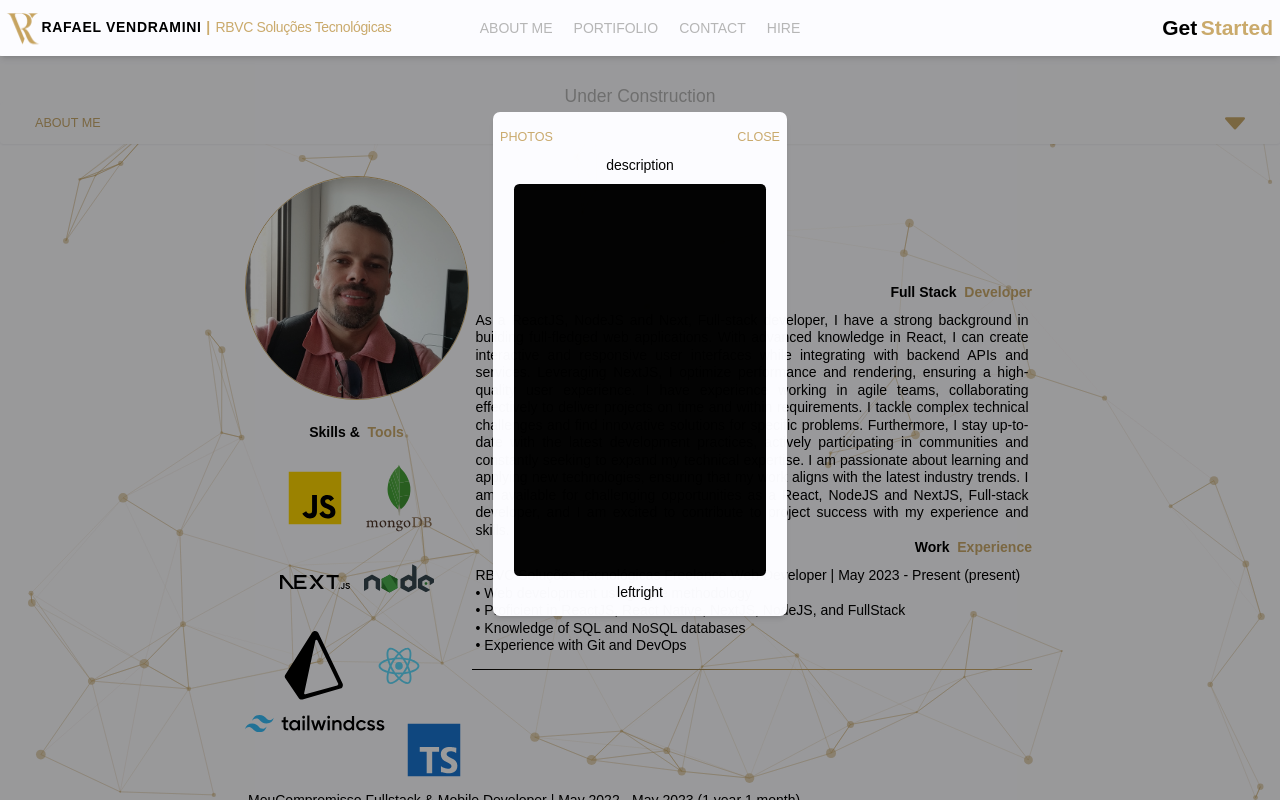
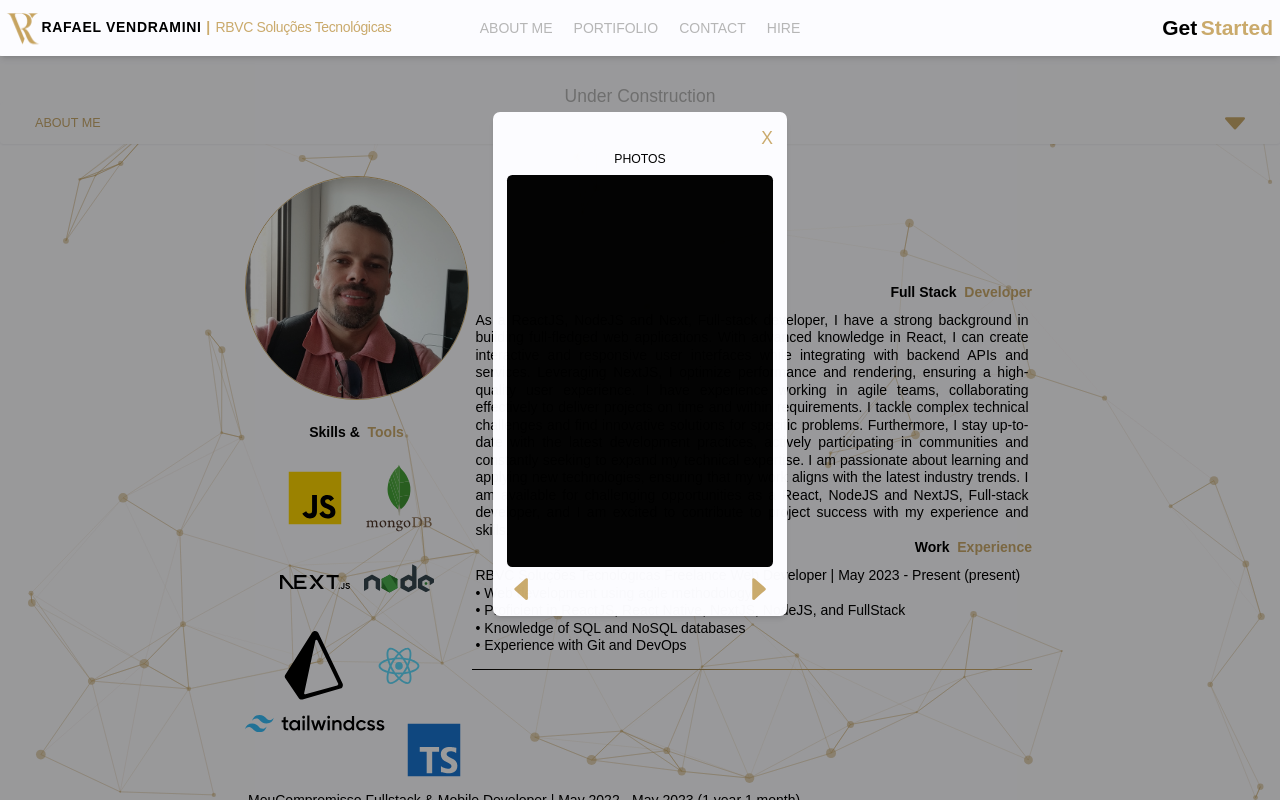
Before and after one commit to rafaelbvc/rbvc-profile-v2, a React (Vite) app: page / in a window 1280 px wide. Both pictures are taken after a click on the picture 356 px from the left and 287 px from the top of the page. Shown: the top 800 px of the page. Built offline with nearby package versions, Linux system fonts and the light colour scheme; no server answers.

Commit message:
v. 0.3.3 - ModalPhotos

```diff
--- a/src/components/modals/photos/PhotosModal.tsx
+++ b/src/components/modals/photos/PhotosModal.tsx
@@ -1,26 +1,25 @@
 import { UseIsVisibleContext } from "../../context/IsVisibleContext"
 import { handleVisibility } from "../../../utils/handleVisible"
+import ArrowLeft from "../../svg/ArrowRight"
+import ArrowRight from "../../svg/ArrowLeft"
 
 
 
 const PhotosModal = () => {
 
   const { isVisiblePhotosModal, setPhotosModalVisibilityState } = UseIsVisibleContext()
-  // onClick={() => setPhotosModalVisibilityState(handleVisibility(isVisiblePhotosModal))}
 
   return (
-    <article className={`${isVisiblePhotosModal}  absolute flex justify-center z-40 w-screen h-screen bg-blackAlpha animate-pingIMG`} >
-      <section className="flex justify-between items-center flex-col mt-[4rem] w-[21rem] h-[36rem] bg-lightGray rounded-lg shadow-md p-4">
-        <header className="flex justify-between w-[21rem] px-2">
-          <p className="smallTitles">PHOTOS</p>
-          <button onClick={() => setPhotosModalVisibilityState(handleVisibility(isVisiblePhotosModal))} className="smallTitles">CLOSE</button>
+    <article className={`${isVisiblePhotosModal}  absolute flex justify-center z-40 w-screen h-screen bg-blackAlpha animate-pingIMG`}>
+      <section className="flex items-center flex-col mt-[4rem] w-[21rem] h-[36rem] bg-lightGray rounded-lg shadow-md p-4">
+        <header className="flex justify-end w-[21rem] px-4">
+          <button onClick={() => setPhotosModalVisibilityState(handleVisibility(isVisiblePhotosModal))} className="text-xl text-golden text-bold">X</button>
         </header>
-
-        <p>description</p>
-        <div className="w-[18rem] h-[28rem] bg-black rounded-md"></div>
-        <menu>
-          <button>left</button>
-          <button>right</button>
+        <p className="text-sm">PHOTOS</p>
+        <div className="my-2 w-[19rem] h-[28rem] bg-black rounded-md"></div>
+        <menu className="flex justify-between w-[21rem] mt-1  px-6">
+          <ArrowLeft width="14" />
+          <ArrowRight width="14" />
         </menu>
       </section>
     </article>
--- /dev/null
+++ b/src/components/svg/ArrowLeft.tsx
@@ -0,0 +1,18 @@
+import { TSVGPropsType } from "../../types/svgPropsType"
+
+const ArrowRight = ({ width }: TSVGPropsType) => {
+    return (
+        <svg version="1.1" id="Layer_1" xmlns="http://www.w3.org/2000/svg" xmlnsXlink="http://www.w3.org/1999/xlink" x="0px" y="0px"
+            width={width}  viewBox="0 0 81 128" enableBackground="new 0 0 81 128" xmlSpace="preserve">
+            <g>
+                <path fillRule="evenodd" clipRule="evenodd" d="M1.459,63.752c0-17.607,0.04-35.214-0.03-52.821
+		C1.414,6.986,2.021,3.483,6.05,1.717c3.935-1.725,7.047-0.121,10.042,2.51C35.8,21.541,55.574,38.779,75.313,56.059
+		c6.853,6,6.823,9.906-0.098,15.962c-19.742,17.275-39.514,34.516-59.223,51.827c-3.008,2.645-6.135,4.165-10.052,2.379
+		c-3.83-1.746-4.521-5.088-4.508-8.915C1.496,99.459,1.46,81.605,1.459,63.752z" fill="#CAAA6C" />
+            </g>
+        </svg>
+
+    )
+}
+
+export default ArrowRight
--- /dev/null
+++ b/src/components/svg/ArrowRight.tsx
@@ -0,0 +1,18 @@
+import { TSVGPropsType } from "../../types/svgPropsType"
+
+const ArrowLeft = ({ width }: TSVGPropsType) => {
+    return (
+        <svg version="1.1" id="Layer_1" xmlns="http://www.w3.org/2000/svg" xmlnsXlink="http://www.w3.org/1999/xlink" x="0px" y="0px"
+            width={width} viewBox="0 0 81 128" enableBackground="new 0 0 81 128" xmlSpace="preserve">
+            <g>
+                <path fillRule="evenodd" clipRule="evenodd" d="M80.398,64.248c0,17.607-0.04,35.214,0.029,52.82
+                c0.016,3.945-0.591,7.449-4.62,9.215c-3.935,1.725-7.047,0.121-10.042-2.511C46.058,106.459,26.283,89.221,6.545,71.941
+                c-6.853-6-6.823-9.906,0.098-15.962C26.385,38.704,46.156,21.464,65.865,4.152c3.009-2.645,6.136-4.165,10.053-2.379
+                c3.83,1.746,4.521,5.088,4.508,8.915C80.361,28.541,80.397,46.395,80.398,64.248z" fill="#CAAA6C" />
+            </g>
+        </svg>
+
+    )
+}
+
+export default ArrowLeft
```
